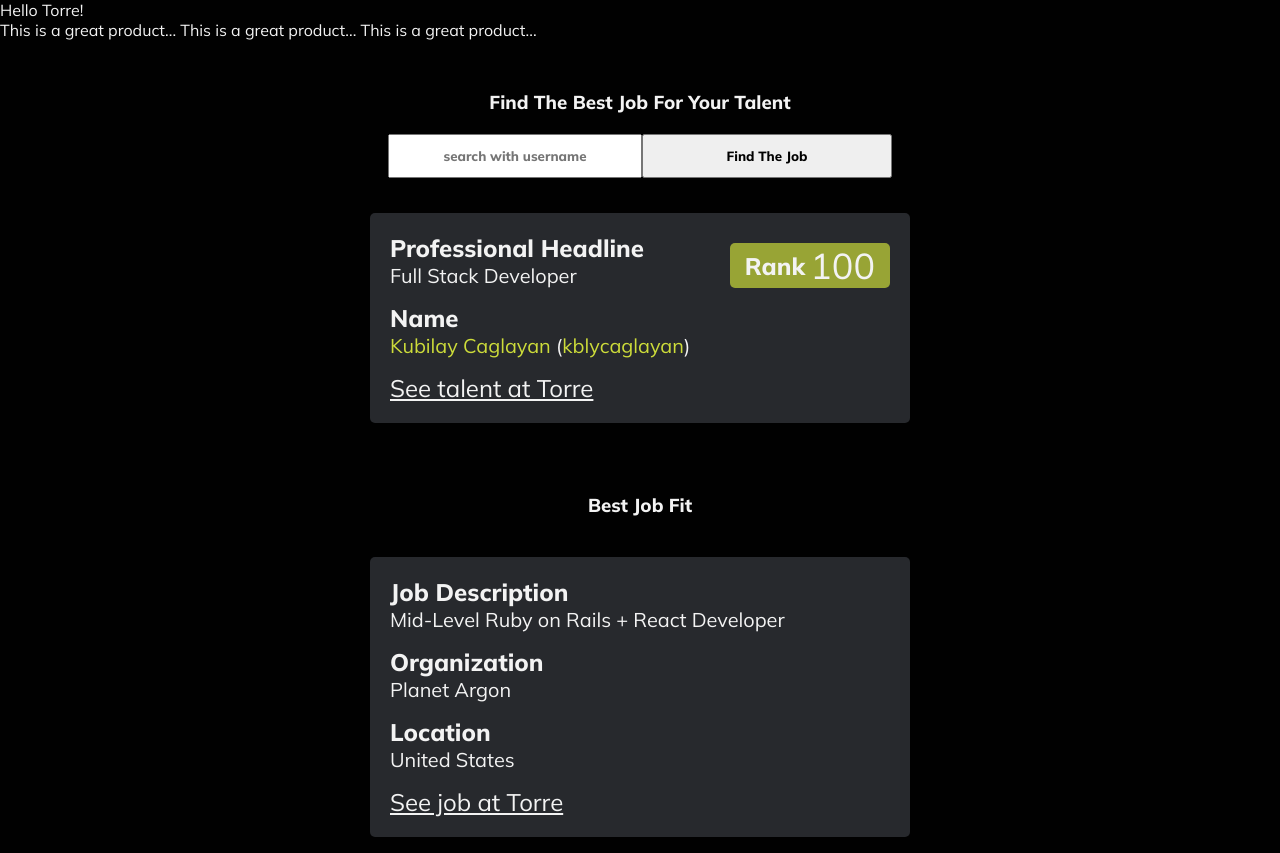
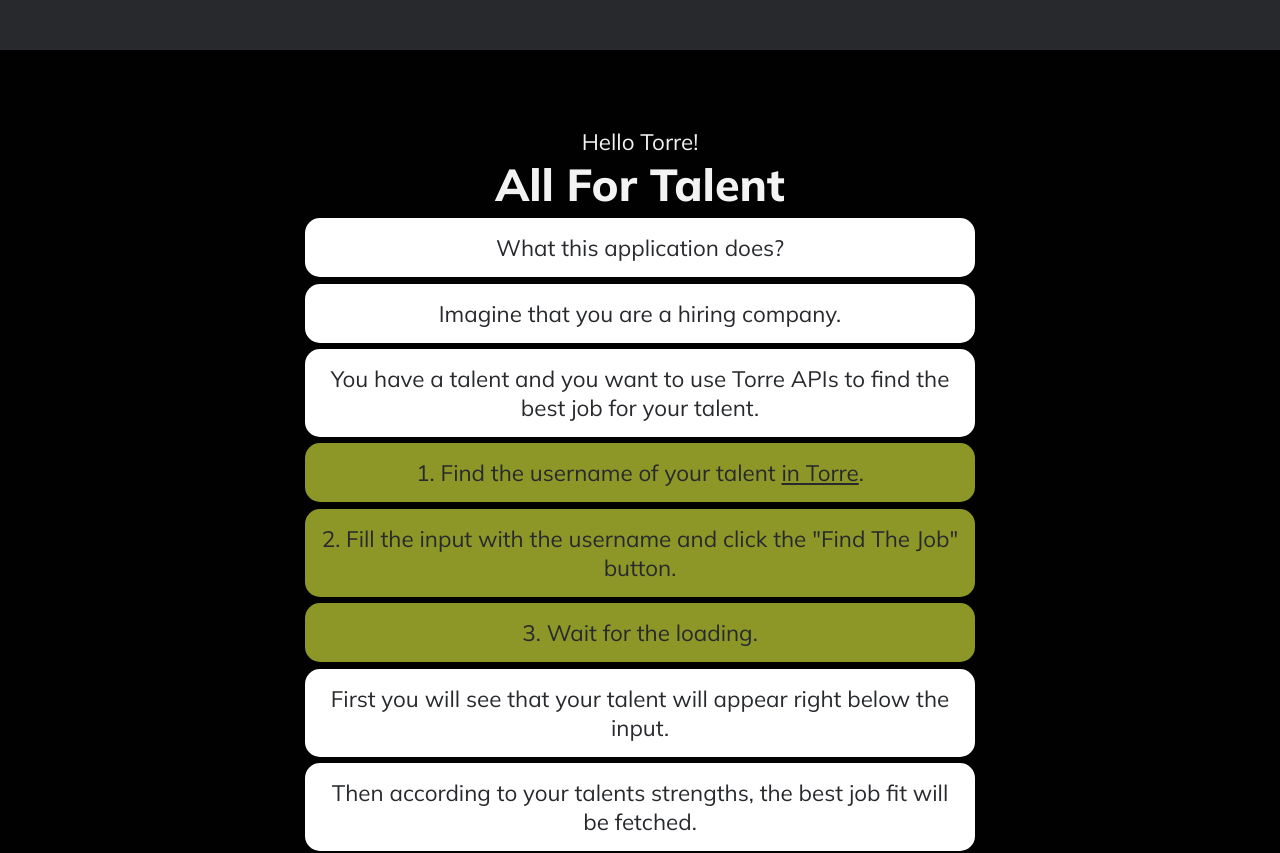
Before and after one commit to kubilaycaglayan/torre-assessment, a React (Create React App) app: page / in a window 1280 px wide. Shown: the top 853 px of the page. Built offline with nearby package versions, Linux system fonts and the light colour scheme.

Commit message:
Add instructions

```diff
--- a/src/actions/async/attemptChangeCandidate.js
+++ b/src/actions/async/attemptChangeCandidate.js
@@ -6,10 +6,11 @@
 import { LOADING_TALENT, NOT_LOADING } from '../../constants';
 
 const attemptChangeCandidate = input => dispatch => {
+  if (input === '') return;
   dispatch(changeLoadingState(LOADING_TALENT));
   getUser(input)
-  .then(
-    candidate => {
+    .then(
+      candidate => {
         console.log('in atttempt candidate:', candidate);
         if (candidate !== undefined && candidate.person !== undefined) {
           dispatch(changeCandidate(candidate));
--- a/src/containers/AddCandidateInput.js
+++ b/src/containers/AddCandidateInput.js
@@ -1,7 +1,6 @@
 import React from 'react';
 import { connect } from 'react-redux';
-import { changeCandidateInput } from '../actions';
-import { attemptChangeCandidate } from '../actions';
+import { changeCandidateInput, attemptChangeCandidate } from '../actions';
 
 const AddCandidateInput = props => {
   const { handleInput, handleSubmit, candidateInput } = props;
--- a/src/containers/App.js
+++ b/src/containers/App.js
@@ -20,15 +20,29 @@
   return (
     <>
       <header>
+        <nav />
         Hello Torre!
+        <h1>
+          All For Talent
+        </h1>
+        <p>
+          What this application does?
+          {' '}
+        </p>
+        <p>Imagine that you are a hiring company. </p>
+        <p>You have a talent and you want to use Torre APIs to find the best job for your talent. </p>
+        <p className="green-background">
+          1. Find the username of your talent
+          {' '}
+          <a href="https://torre.co/en/search/people">in Torre</a>
+          .
+        </p>
+        <p className="green-background">2. Fill the input with the username and click the "Find The Job" button.</p>
+        <p className="green-background">3. Wait for the loading.</p>
+        <p>First you will see that your talent will appear right below the input.</p>
+        <p>Then according to your talents strengths, the best job fit will be fetched.</p>
+        <p>After that, you can compare your talent with the other talents in your talent pool. All the ranks will be updated relative to the new job on the screen. So you will not miss the perfect fit!</p>
       </header>
-      <section>
-        <p>
-          This is a great product...
-          This is a great product...
-          This is a great product...
-        </p>
-      </section>
       <section className="query">
         <h3>
           Find The Best Job For Your Talent
--- a/src/styles/index.sass
+++ b/src/styles/index.sass
@@ -2,6 +2,7 @@
 @import './style_components/breaking-points'
 @import './style_components/rules'
 @import './style_components/colors'
+@import './style_components/header'
 @import './style_components/candidate'
 @import './style_components/input'
 @import './style_components/pool'
@@ -17,6 +18,7 @@
     color: $text-color
     margin: 0
     padding: 0
+    outline: none
 
   body
     margin: 0 auto
@@ -28,5 +30,5 @@
       margin-top: 50px
       margin-bottom: 20px
 
-.border
-  border: 2px solid black
+.green-background
+  background-color: $green-background
--- /dev/null
+++ b/src/styles/style_components/header.sass
@@ -0,0 +1,24 @@
+header
+  font-size: 1.4em
+  text-align: center
+
+  p
+    background-color: white
+    border-radius: 15px
+    color: $gray
+    margin: 0.5% auto
+    padding: 15px
+    @media ( min-width: $breaking-point1 )
+      width: 50%
+
+    a
+      color: $gray
+      &:hover
+        color: $green
+
+
+  nav
+    background-color: $gray
+    height: 50px
+    margin-bottom: 6%
+    width: 100%
```
Also changed, not shown: src/components/Job.js (indentation only), 1 other file (tests, documents, lock files or other folders).
